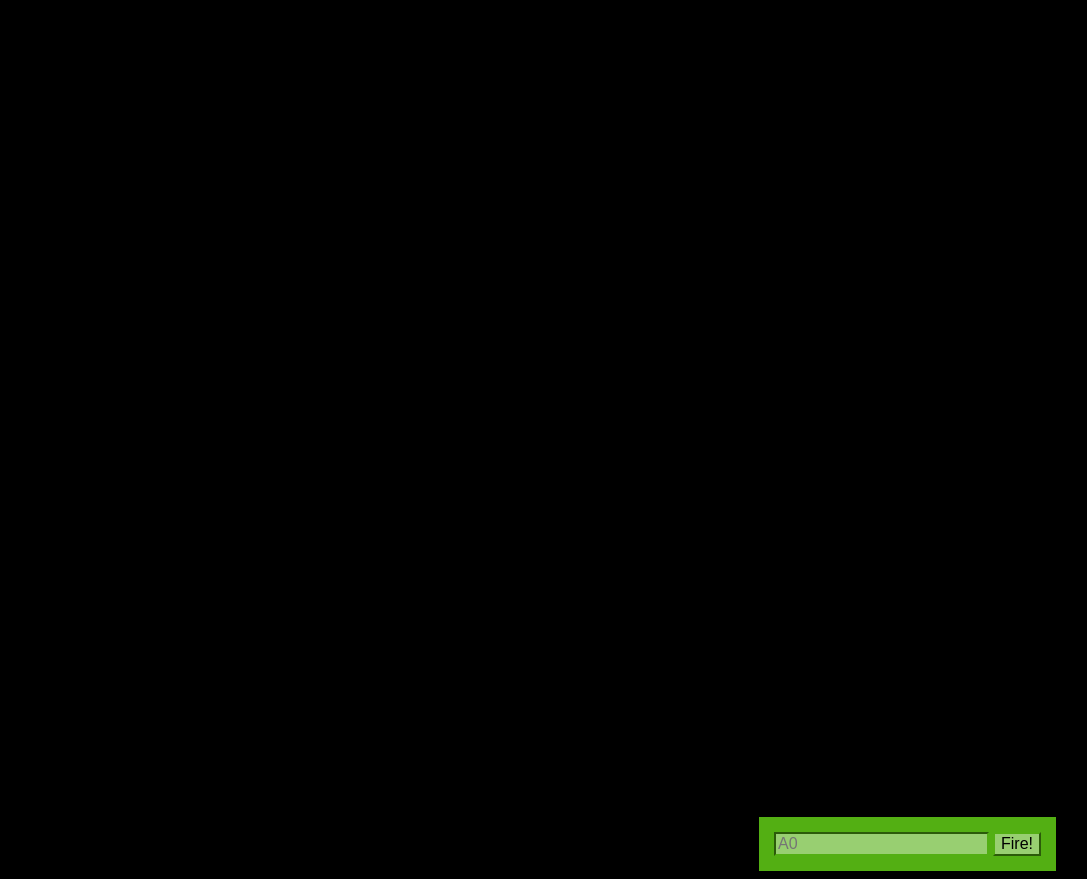
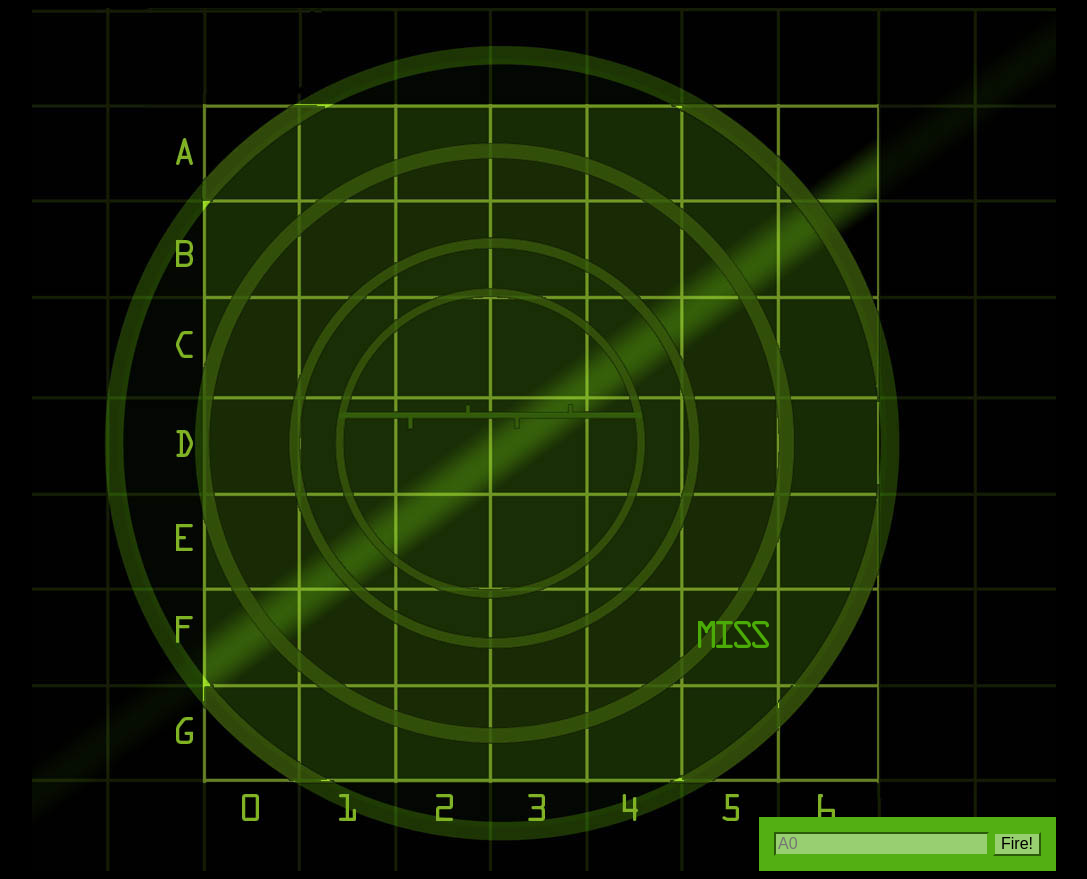
Before and after one commit to HustleCoding/JSBattleship, a plain HTML site: page index.html in a window 1280 px wide. Shown: the whole page, without its empty margins (96-1183 px from the left). Drawn offline with Linux system fonts and the light colour scheme.

Commit message:
changes in style.css

```diff
--- a/style.css
+++ b/style.css
@@ -6,7 +6,7 @@ div#board {
 	width: 1024px;
 	height: 863px;
 	margin: auto;
-	background: url("board.jpg") no-repeat;
+	background: url("images/board.jpg") no-repeat;
 }
 
 div#messageArea {
@@ -16,10 +16,10 @@ div#messageArea {
 	color: rgb(83, 175, 19);
 }
 .hit {
-	background: transparent url("ship.png") no-repeat center center;
+	background: transparent url("images/ship.png") no-repeat center center;
 }
 .miss {
-	background: transparent url("miss.png") no-repeat center center;
+	background: transparent url("images/miss.png") no-repeat center center;
 }
 table {
 	border-spacing: 0px;
```
